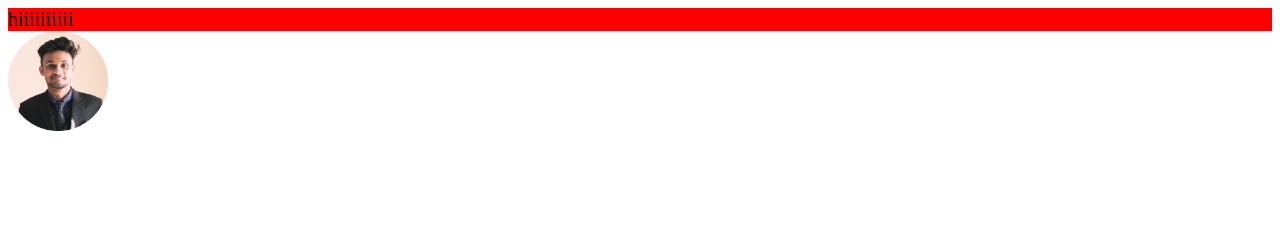
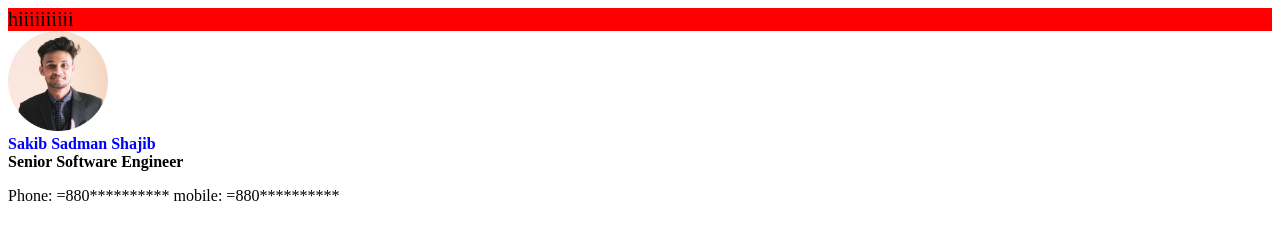
Before and after one commit to fatemakotha/Email-Signature-HTML-CSS-, a plain HTML site: page index.html in a window 1280 px wide. Drawn offline with Linux system fonts and the light colour scheme.

Commit message:
Added style to name and designation

```diff
--- a/index.html
+++ b/index.html
@@ -7,11 +7,31 @@
   hiiiiiiiiii
 </div>
 
+
+
+
+
 <div class="con-2">
 
   <img class="pic" src="images\sss-modified.png" alt="">
 
+  <p class="name">Sakib Sadman Shajib</p>
+  <p class="designation">Senior Software Engineer</p>
+  <p>
+      Phone: =880********** mobile: =880**********
+  </p>
+
+
+
 </div>
+
+
+
+
+
+
+
+
 
 
 <div class="con-3">
--- a/stylesheet/style.css
+++ b/stylesheet/style.css
@@ -12,3 +12,13 @@ h1 {
   height: 100px;
   width: 100px;
 }
+.name {
+  margin: 0px;
+  color: blue;
+  font-weight: bold;
+}
+
+.designation {
+  margin: 0px;
+  font-weight: bold;
+}
```
